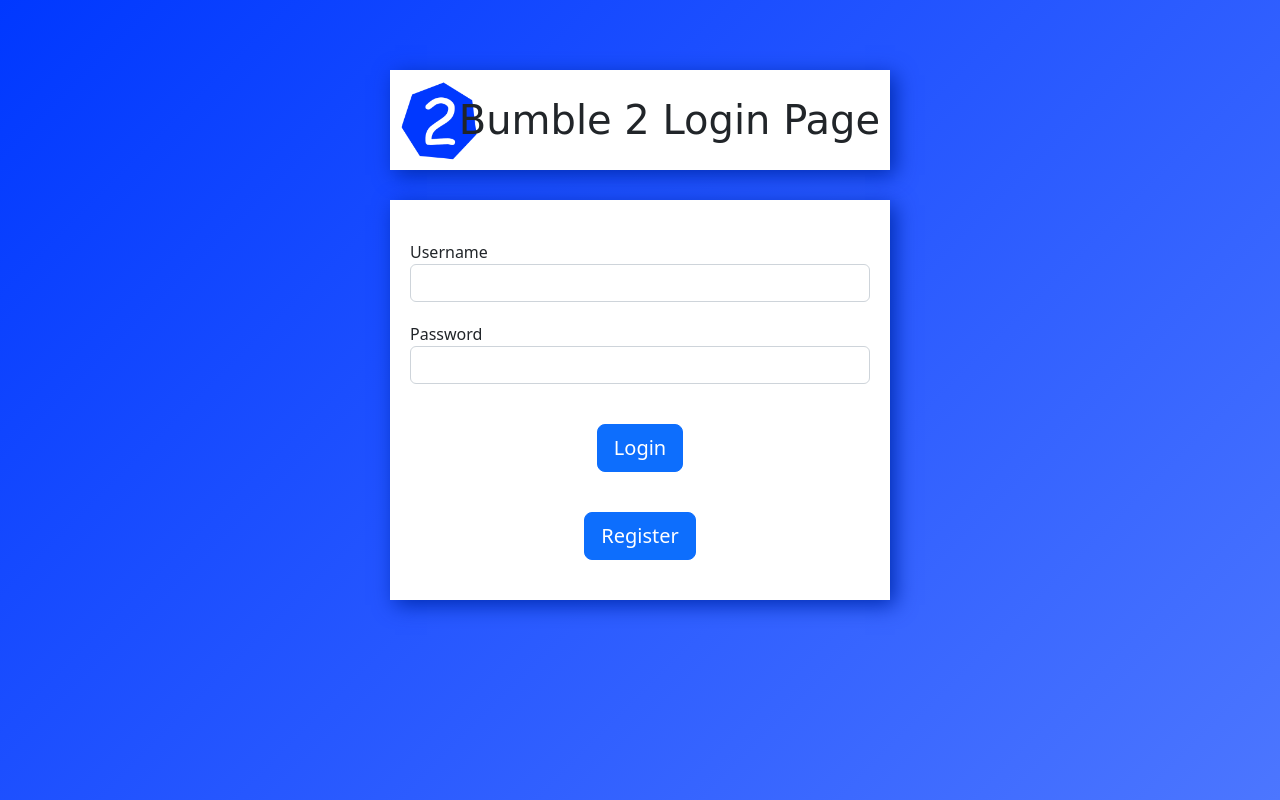
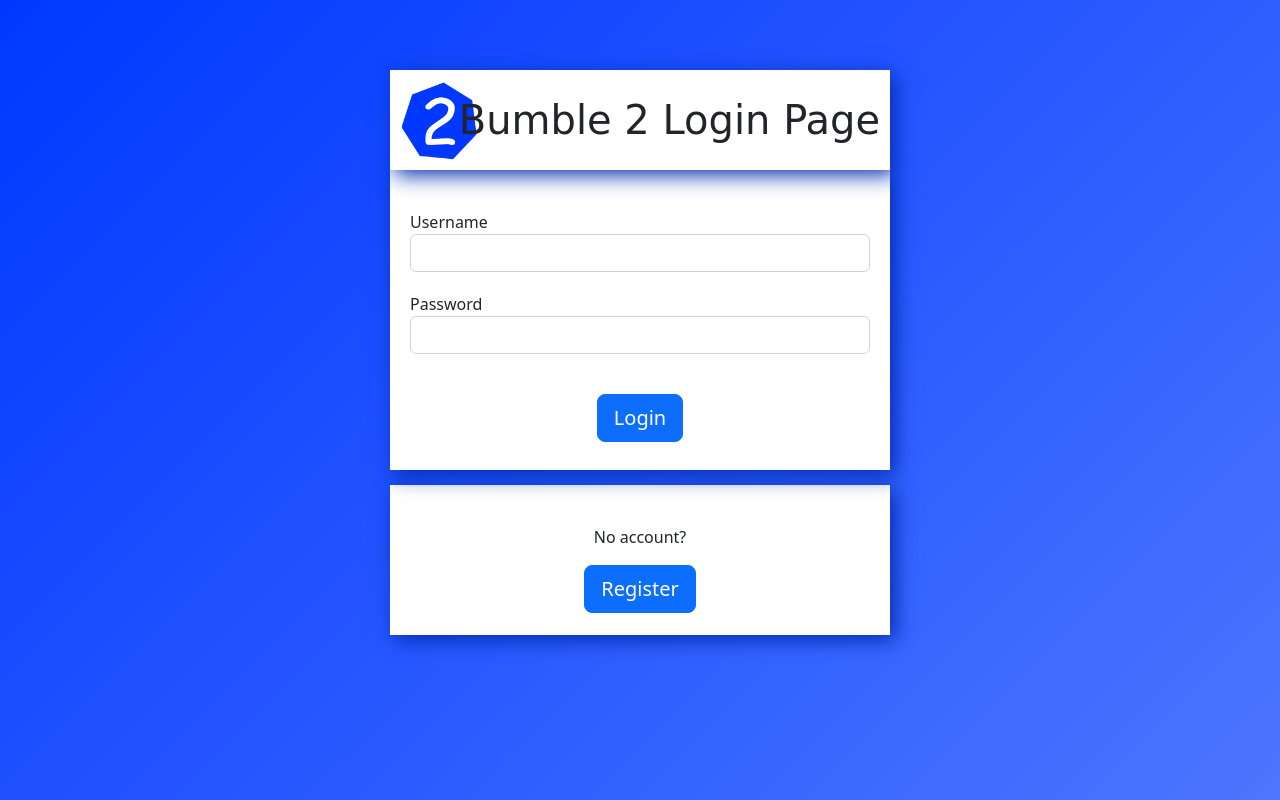
Before and after one commit to wlcross/bumble2, an Angular app in the folder frontend/bumble2/: page /login in a window 1280 px wide. Built offline with nearby package versions, Linux system fonts and the light colour scheme.

Commit message:
Modified Login Styling

```diff
--- a/frontend/bumble2/src/app/login/login.component.html
+++ b/frontend/bumble2/src/app/login/login.component.html
@@ -1,7 +1,9 @@
 <div class="login-body">
-    <div class="login-title">
-        <img class="logo" src="assets/logo.png" alt="">
-        <div class="title">Bumble 2 Login Page</div>
+    <div class = 'register-form'>
+        <div class="register-div">
+            <p>No account?</p>
+            <button type="button" class="btn btn-primary btn-lg" (click) = "register()">Register</button>
+        </div>
     </div>
 
     <div class = 'login-form'>
@@ -16,8 +18,10 @@
         <div class="button-div">
             <button type="button" class="btn btn-primary btn-lg" (click) = "login()">Login</button>
         </div>
-        <div class="button-div">
-            <button type="button" class="btn btn-primary btn-lg" (click) = "register()">Register</button>
-        </div>
+    </div>
+
+    <div class="login-title">
+        <img class="logo" src="assets/logo.png" alt="">
+        <div class="title">Bumble 2 Login Page</div>
     </div>
 </div>
--- a/frontend/bumble2/src/app/login/login.component.scss
+++ b/frontend/bumble2/src/app/login/login.component.scss
@@ -7,14 +7,28 @@
 
 .login-form {
     width: 500px;
-    height: 400px;
+    height: 300px;
     padding: 20px;
     background-color: white;
     margin: 0;
     position: absolute;
-    top: 50%;
+    top: 40%;
     left: 50%;
-    -ms-transform: translate(-50%, -50%);
+    -ms-transform: translate(-40%, -50%);
+    transform: translate(-50%, -50%);
+    box-shadow: 5px 5px 20px #002CB2;
+}
+
+.register-form {
+    width: 500px;
+    height: 150px;
+    padding: 20px;
+    background-color: white;
+    margin: 0;
+    position: absolute;
+    top: 70%;
+    left: 50%;
+    -ms-transform: translate(-60%, -50%);
     transform: translate(-50%, -50%);
     box-shadow: 5px 5px 20px #002CB2;
 }
@@ -44,6 +58,13 @@
     text-align: center;
 }
 
+.register-div {
+    margin-top: 20px;
+    position: relative;
+    left: 0%;
+    text-align: center;
+}
+
 .logo {
     height: 80px;
     position: absolute;
```
